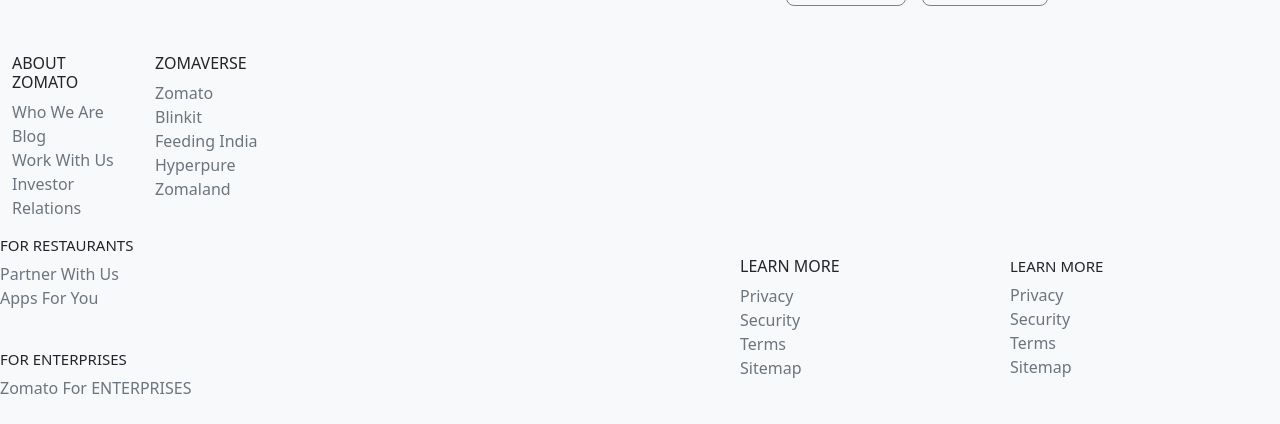
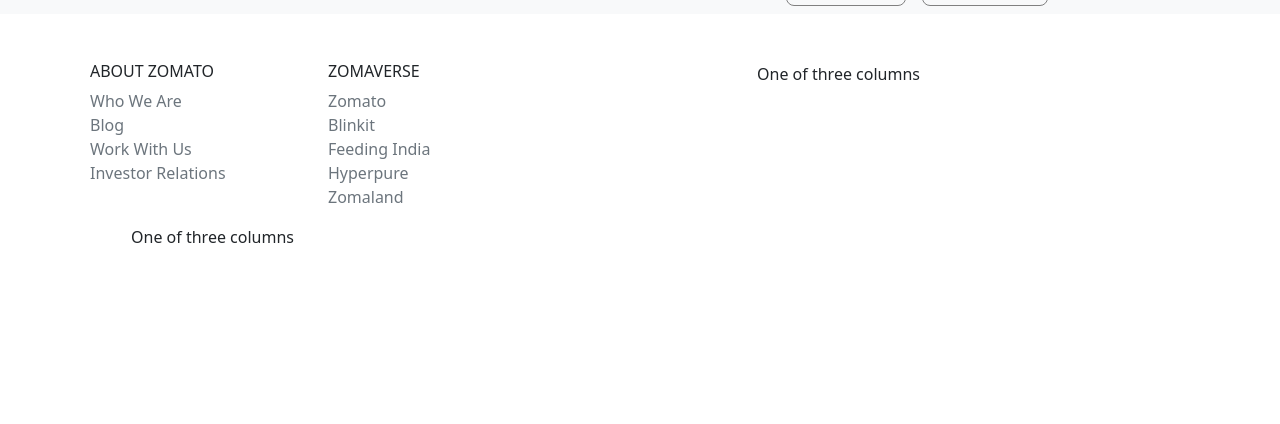
Before and after one commit to ahsu9987/Zomato-clone, a plain HTML site: page index.html in a window 1280 px wide. Shown: the part 3484-3908 px from the top of the page. After the commit the page ends 3733 px from the top, so only its background shows below. Drawn offline with nearby package versions, Linux system fonts and the light colour scheme.

Commit message:
update all codes

```diff
--- a/index.html
+++ b/index.html
@@ -570,10 +570,51 @@
        </div>
         </div>
         </div>
+      </section>
 
 
-        <div class="container-fluid bg-light
-         ">
+      <div class="container text-center">
+        <div class="row align-items-start mt-5">
+          <div class="col-5 col-md-2 col-sm-2 ms-2">
+            <h6  class="text-start">ABOUT ZOMATO</h6>
+              <p class="text-start text-secondary">Who We Are<br>
+                 Blog <br>
+                 Work With Us <br>
+                 Investor Relations
+                </p>
+          </div>
+          <div class="col-4 ms-5">
+            <h6  class="text-start">ZOMAVERSE</h6>
+            <p class="text-start text-secondary">Zomato<br>
+              Blinkit <br>
+              Feeding India <br>
+              Hyperpure <br>
+              Zomaland
+             </p>
+          </div>
+          <div class="col-lg-3">
+            One of three columns
+          </div>
+          <div class="col-3">
+            One of three columns
+          </div>
+        </div>
+      </div>
+
+
+
+
+
+<script src="https://cdn.jsdelivr.net/npm/@popperjs/core@2.11.8/dist/umd/popper.min.js" integrity="sha384-I7E8VVD/ismYTF4hNIPjVp/Zjvgyol6VFvRkX/vR+Vc4jQkC+hVqc2pM8ODewa9r" crossorigin="anonymous"></script>
+<script src="https://cdn.jsdelivr.net/npm/bootstrap@5.3.2/dist/js/bootstrap.min.js" integrity="sha384-BBtl+eGJRgqQAUMxJ7pMwbEyER4l1g+O15P+16Ep7Q9Q+zqX6gSbd85u4mG4QzX+" crossorigin="anonymous"></script>
+
+</body>
+</html>
+
+
+
+
+ <!-- <div class="container-fluid bg-light ">
         <div class="d-flex">
           <div class="row mt-5 "  >
             <div class="col-lg-6 col-md-2 col-sm-2" style="margin-left:   0px;">
@@ -593,9 +634,6 @@
                 Zomaland
                </p>
             </div>
-        </div>
-        </div>
-        </div>
 
             <div class="col-lg-6">
               <h6  class="text-start" style="font-size: 15px;">FOR RESTAURANTS</h6>
@@ -622,16 +660,6 @@
                  Sitemap
                 </p>
             </div>
-          </div>
         </div>
-</section>
-
-
-
-
-
-<script src="https://cdn.jsdelivr.net/npm/@popperjs/core@2.11.8/dist/umd/popper.min.js" integrity="sha384-I7E8VVD/ismYTF4hNIPjVp/Zjvgyol6VFvRkX/vR+Vc4jQkC+hVqc2pM8ODewa9r" crossorigin="anonymous"></script>
-<script src="https://cdn.jsdelivr.net/npm/bootstrap@5.3.2/dist/js/bootstrap.min.js" integrity="sha384-BBtl+eGJRgqQAUMxJ7pMwbEyER4l1g+O15P+16Ep7Q9Q+zqX6gSbd85u4mG4QzX+" crossorigin="anonymous"></script>
-
-</body>
-</html>
+        </div>
+        </div> -->
```
